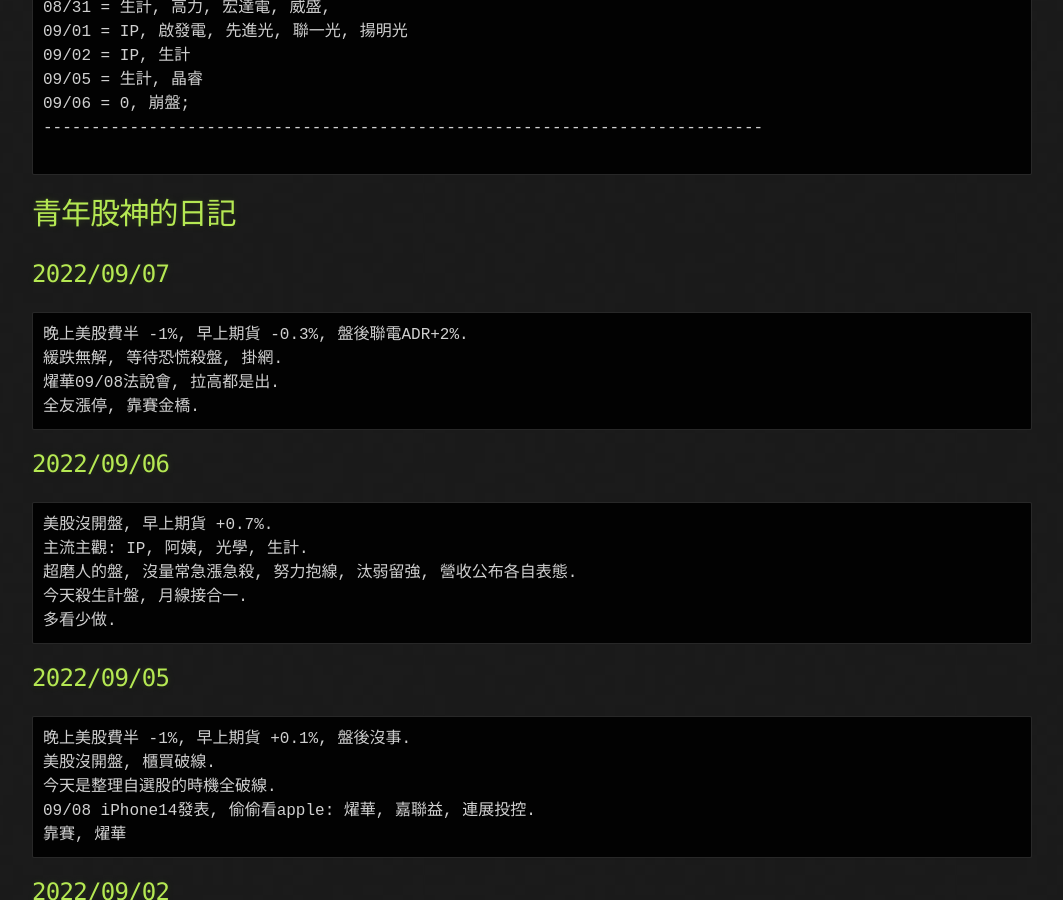
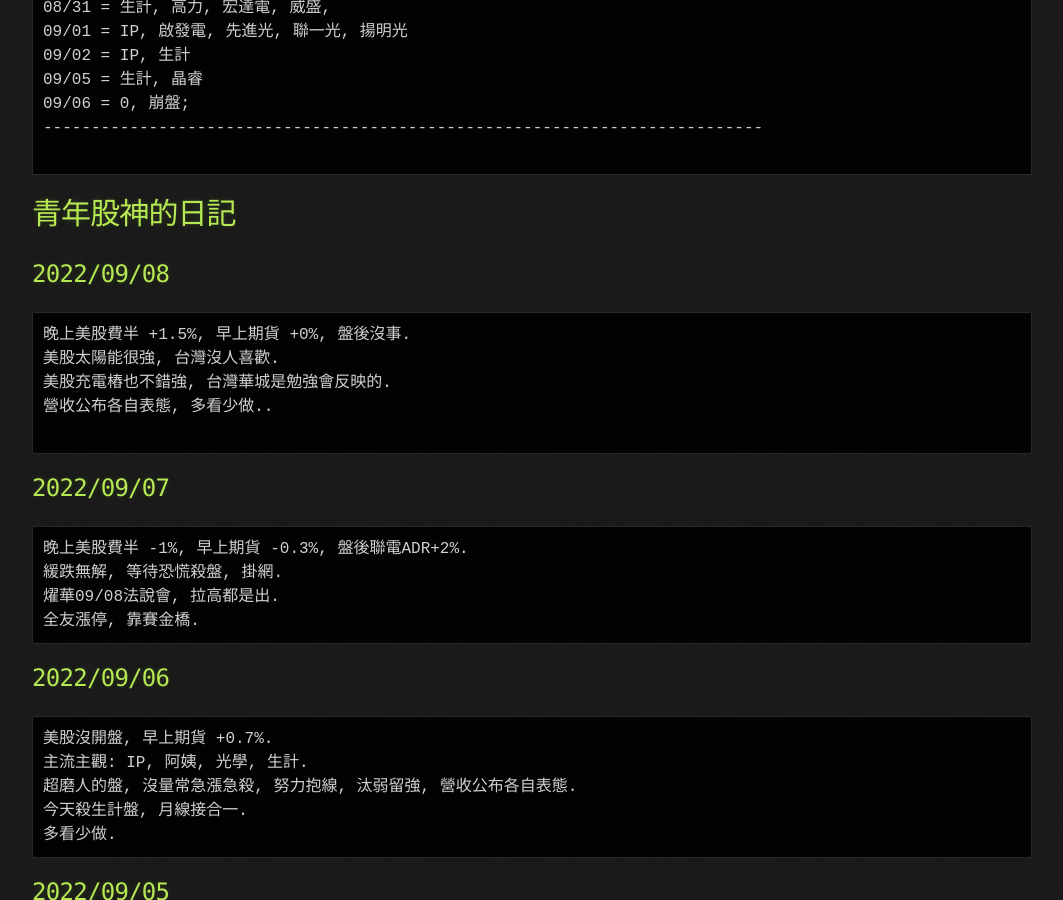
Before and after one commit to lepg5487/Stock_God, a Jekyll site: the page built from index.md, in a window 1280 px wide and 900 px high, scrolled down 952 px. Shown: the whole window, without its empty margins (108-1171 px from the left). Built offline with Jekyll 4.4.1, drawn with Linux system fonts in a browser that asks for light colours; our own code applies the rules of GitHub Pages for plain Markdown files.

Commit message:
Update index.md

````diff
--- a/index.md
+++ b/index.md
@@ -41,6 +41,15 @@
 ```
 
 # 青年股神的日記
+
+## 2022/09/08
+```
+晚上美股費半 +1.5%, 早上期貨 +0%, 盤後沒事.
+美股太陽能很強, 台灣沒人喜歡.
+美股充電樁也不錯強, 台灣華城是勉強會反映的.
+營收公布各自表態, 多看少做..
+
+```
 
 ## 2022/09/07
 ```
````
